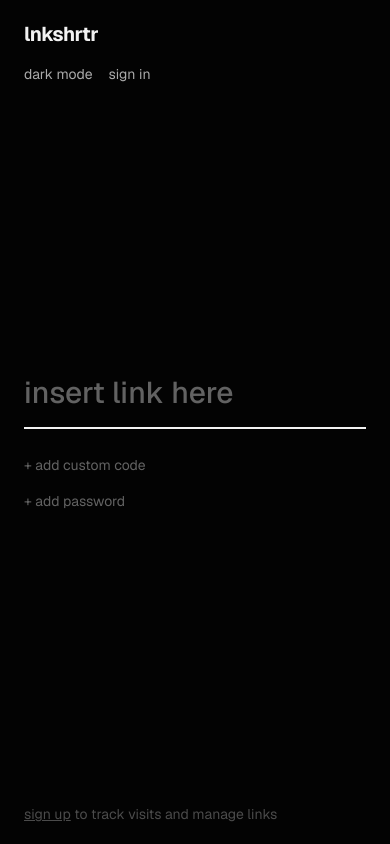
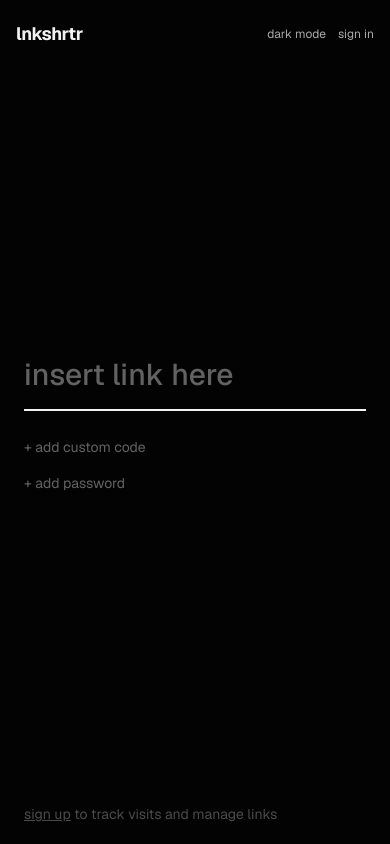
Before and after one commit to dionola/lnkshrtr-client, a React (Vite) app: page / in a window 390 px wide. Built offline with nearby package versions, Linux system fonts and the light colour scheme; no server answers.

Commit message:
Keep mobile header on one row

```diff
--- a/src/components/layout/Header.tsx
+++ b/src/components/layout/Header.tsx
@@ -20,22 +20,22 @@ export function Header({ isDark, toggleTheme }: HeaderProps) {
     }
 
     return (
-        <header className="flex flex-wrap items-center justify-between gap-4 px-6 py-5">
-            <Link to="/" className="text-xl font-bold tracking-tight text-background">
+        <header className="flex w-screen max-w-full items-center justify-between gap-3 overflow-hidden px-4 py-5 sm:px-6">
+            <Link to="/" className="shrink-0 text-lg font-bold tracking-tight text-background sm:text-xl">
                 lnkshrtr
             </Link>
-            <nav className="flex basis-full flex-wrap items-center gap-x-4 gap-y-2 sm:ml-auto sm:basis-auto sm:justify-end sm:gap-x-6">
+            <nav className="ml-auto flex min-w-0 flex-1 items-center justify-end gap-3 sm:gap-6">
                 <button
                     type="button"
                     onClick={toggleTheme}
-                    className="text-sm text-background/70 cursor-pointer transition-colors hover:text-background"
+                    className="cursor-pointer text-xs text-background/70 transition-colors hover:text-background sm:text-sm"
                 >
                     {isDark ? "light mode" : "dark mode"}
                 </button>
                 {!user && (
                     <Link
                         to="/login"
-                        className="text-sm text-background/70 cursor-pointer transition-colors hover:text-background"
+                        className="cursor-pointer text-xs text-background/70 transition-colors hover:text-background sm:text-sm"
                     >
                         sign in
                     </Link>
@@ -43,7 +43,7 @@ export function Header({ isDark, toggleTheme }: HeaderProps) {
                 {user && !isDashboard && (
                     <Link
                         to="/dashboard"
-                        className="text-sm text-background/70 cursor-pointer transition-colors hover:text-background"
+                        className="cursor-pointer text-xs text-background/70 transition-colors hover:text-background sm:text-sm"
                     >
                         dashboard
                     </Link>
@@ -51,7 +51,7 @@ export function Header({ isDark, toggleTheme }: HeaderProps) {
                 {user && !isHome && !isProfile && (
                     <Link
                         to={`/u/${user.username}`}
-                        className="text-sm text-background/70 cursor-pointer transition-colors hover:text-background"
+                        className="cursor-pointer text-xs text-background/70 transition-colors hover:text-background sm:text-sm"
                     >
                         profile
                     </Link>
@@ -60,7 +60,7 @@ export function Header({ isDark, toggleTheme }: HeaderProps) {
                     <button
                         type="button"
                         onClick={handleLogout}
-                        className="text-sm text-background/70 cursor-pointer transition-colors hover:text-background"
+                        className="cursor-pointer text-xs text-background/70 transition-colors hover:text-background sm:text-sm"
                     >
                         sign out
                     </button>
--- a/src/index.css
+++ b/src/index.css
@@ -128,7 +128,7 @@
   }
 
   body {
-    @apply bg-foreground text-background font-sans transition-colors duration-200;
+    @apply overflow-x-hidden bg-foreground text-background font-sans transition-colors duration-200;
   }
 
   /* Kill the browser's yellow autofill background on auth inputs */
```
